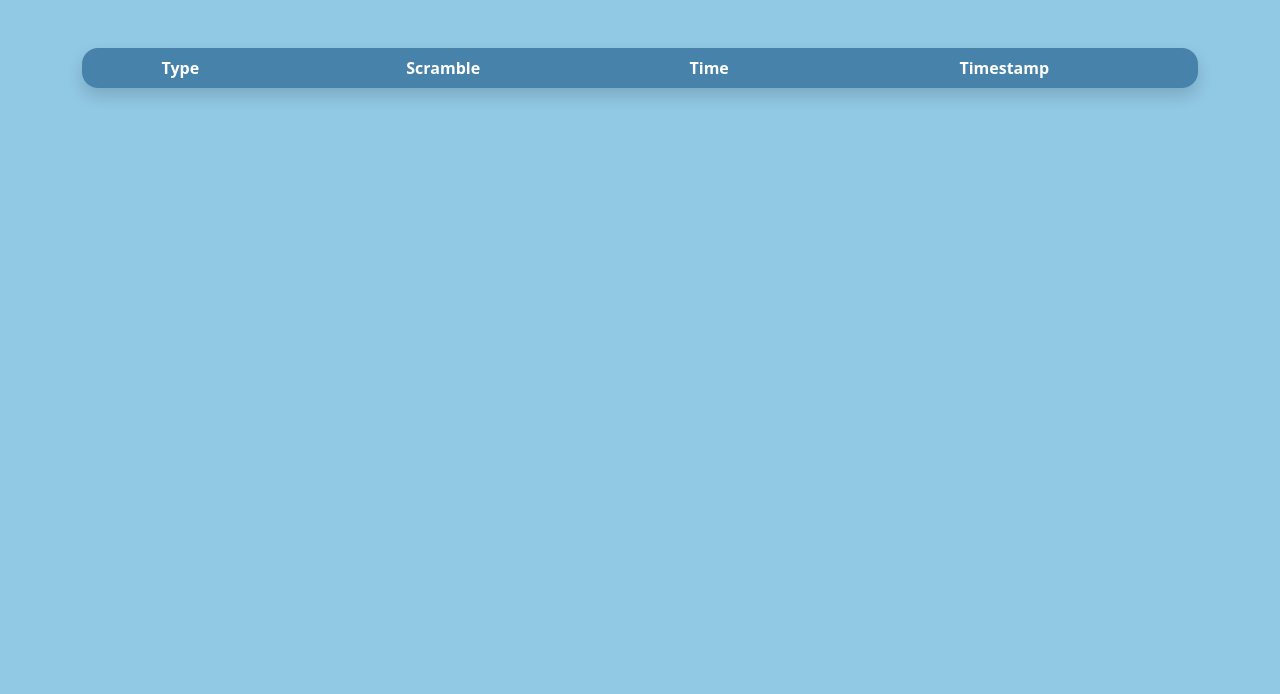
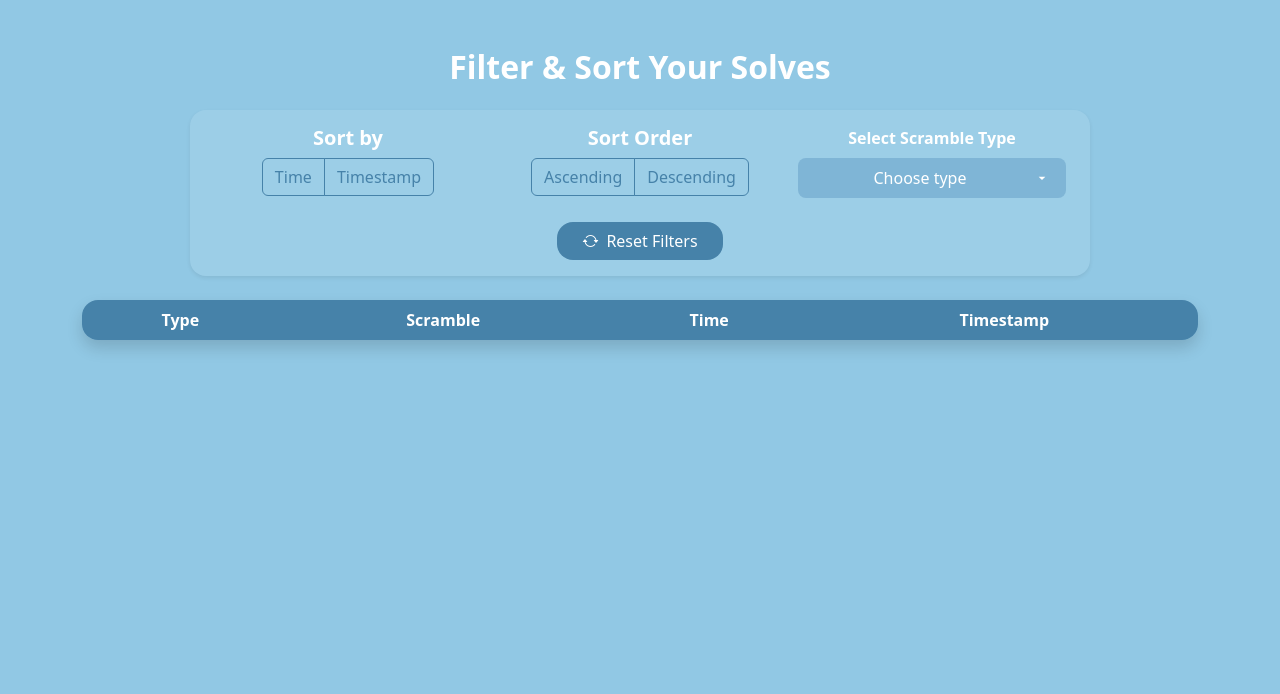
Before and after one commit to Sisalem-Amine/Rubick-s-Cube-App, a Flask app: page / in a window 1280 px wide. Shown: the part 106-800 px from the top of the page. Run offline with Flask 3, Linux system fonts and the light colour scheme; the visitor is signed in with stand-in values (Sample User, id 1); data comes from the database, SQL or seed files in the repository; both versions use the stored data as it was after the commit; lists and menus that the app fills with data are empty.

Commit message:
Fnish history functionality and add sorting settings

```diff
--- a/app.py
+++ b/app.py
@@ -3,7 +3,7 @@ import sqlite3
 from flask import Flask, render_template, redirect, url_for, request, session, flash, jsonify
 from flask_login import LoginManager, UserMixin, login_user, login_required, logout_user, current_user
 from werkzeug.security import generate_password_hash, check_password_hash
-from helpers import checkValidity
+from helpers import checkValidity, queryGenerator
 from datetime import datetime
 
 app = Flask(__name__)
@@ -34,22 +34,43 @@ def load_user(user_id):
         return User(id=row["id"], username=row["username"])
     return None
 
-@app.route("/")
+@app.route("/", methods=["GET", "POST"])
 @login_required
 def index():
-    conn = sqlite3.connect("users.db")
-    conn.row_factory = sqlite3.Row
-    cur = conn.cursor()
-    cur.execute("""
-        SELECT scramble_type, scramble, time, timestamp
-        FROM solves
-        WHERE user_id = ?
-        ORDER BY timestamp DESC
-    """, (current_user.id,))
-    solves = cur.fetchall()
-    conn.close()
+    if request.method == "POST":
+        sortData = request.get_json()
 
-    return render_template("index.html", solves=solves)
+        select = sortData.get("select")
+        sort = sortData.get("sort")
+        order = sortData.get("order")
+
+        query = queryGenerator(select, sort, order)
+
+        conn = sqlite3.connect("users.db")
+        conn.row_factory = sqlite3.Row
+        cur = conn.cursor()
+        cur.execute(query, (current_user.id,))
+        selected_solves = cur.fetchall()
+        conn.close()
+
+        return jsonify({
+            "data": [dict(row) for row in selected_solves]
+        })
+
+    else:
+        conn = sqlite3.connect("users.db")
+        conn.row_factory = sqlite3.Row
+        cur = conn.cursor()
+        cur.execute("""
+            SELECT scramble_type, scramble, time, timestamp
+            FROM solves
+            WHERE user_id = ?
+            ORDER BY timestamp
+        """, (current_user.id,))
+        solves = cur.fetchall()
+        conn.close()
+
+        return render_template("index.html", solves=solves)
 
 @app.route("/timer" ,methods=["GET", "POST"])
 @login_required
--- a/static/css/style.css
+++ b/static/css/style.css
@@ -189,3 +189,40 @@ tbody.body td {
     background-color: var(--highlight) !important;
     color: var(--text-dark) !important;
 }
+#select-by{
+    background-color: var(--highlight);
+}
+#reset-btn{
+    background-color: var(--primary);
+    color: var(--text-light);
+    transition: background-color 0.2s ease, color 0.2s ease, border-color 0.2s ease;
+}
+#reset-btn:hover{
+    color: var(--accent);
+    border-color: var(--accent);
+}
+#sort-form{
+    max-width: 900px;
+    background-color: rgba(255, 255, 255, 0.1);
+}
+.btn-check{
+    border-color: var(--primary);
+}
+.btn-outline-custom {
+    color: var(--primary);
+    border-color: var(--primary);
+    background-color: transparent;
+    transition: all 0.2s ease;
+}
+
+label.btn.btn-outline-custom:hover, label.btn.btn-outline-custom:focus {
+    background-color: var(--highlight);
+    color: var(--text-light);
+    border-color: var(--highlight);
+}
+
+.btn-check:checked + .btn-outline-custom {
+    background-color: var(--primary);
+    color: var(--text-light);
+    border-color: var(--primary);
+}
--- /dev/null
+++ b/static/js/core/history.js
@@ -0,0 +1,46 @@
+export function fetchSortSettings(tBodyEl, select, sort, order){
+    const data = {
+        select: select.value,
+        sort: sort,
+        order: order
+    };
+
+    console.log(data);
+
+    fetch('/', {
+        method: 'POST',
+        headers: {
+            'Content-Type': 'application/json'
+        },
+        body: JSON.stringify(data)
+    })
+    .then(res => {
+        if (!res.ok) {
+            throw new Error(`Server responded with status ${res.status}`);
+        }
+        return res.json();
+    })
+    .then(response => {
+        console.log(response.message);
+        showNewTable(tBodyEl, response.data);
+    })
+    .catch(error => {
+        console.error('Submission failed:', error);
+    });
+}
+
+function showNewTable(tbody, data = []){
+    let tBody = ``;
+
+    data.forEach(element => {
+        tBody += `
+            <tr>
+                <td class="fw-semibold">${element.scramble_type}</td>
+                <td class="text-start text-break">${element.scramble}</td>
+                <td class="text-nowrap">${element.time}</td>
+                <td class="text-nowrap">${element.timestamp}</td>
+            </tr>
+        `;
+    });
+    tbody.innerHTML = tBody;
+};
--- a/static/js/ui/app.js
+++ b/static/js/ui/app.js
@@ -5,6 +5,7 @@ import { runTimer } from '../core/timer.js';
 import { stopTimer } from '../core/timer.js';
 import { submitToServer } from '../core/timer.js';
 import { fetchStats } from '../core/timer.js';
+import { fetchSortSettings } from '../core/history.js';
 
 const form = document.getElementById('form-to-submit');
 const nav = document.getElementById('navbar');
@@ -16,6 +17,12 @@ const stats = document.getElementById('stats');
 const bestTime = document.getElementById('best-time');
 const solvesNum = document.getElementById('solves-num');
 const time = document.getElementById('time');
+const history = document.getElementById('history');
+const sortForm = document.getElementById('sort-form');
+const select = document.getElementById('select-by');
+const sortRadios = document.getElementsByName('sort-by');
+const sortRadiosOrder = document.getElementsByName('sort-order');
+const tBody = document.getElementById('tbody');
 
 let scrambleType = 'none';
 let myTimeOut;
@@ -114,3 +121,19 @@ if (timer) {
         fetchStats(solvesNum, bestTime, scrambleType);
     });
 }
+
+if(history){
+    ['change', 'reset'].forEach(event =>
+        sortForm.addEventListener(event, () => {
+            setTimeout(() => {
+                const sort = Array.from(sortRadios).find(r => r.checked)?.id || "sort-by-timestamp";
+                const sortValue = sort === "sort-by-time_ms" ? "time_ms" : "timestamp";
+
+                const order = Array.from(sortRadiosOrder).find(r => r.checked)?.id || "sort-order-asc";
+                const orderValue = order === "sort-order-desc" ? "DESC" : "ASC";
+
+                fetchSortSettings(tBody, select, sortValue, orderValue);
+            }, 0);
+        })
+    );
+}
--- a/templates/index.html
+++ b/templates/index.html
@@ -5,9 +5,66 @@
 {% endblock %}
 
 {% block body %}
-    <main id="history" class="container my-5 d-flex justify-content-center">
+<main id="history" class="container mt-5 flex-grow-1 d-flex flex-column align-items-center">
+
+    <!-- Section Title -->
+    <h2 class="fw-bold text-center mb-4">Filter & Sort Your Solves</h2>
+
+    <!-- Sort & Filter Form -->
+    <form id="sort-form" method="post" action="/" class="form mb-4 w-100 px-4 py-3 rounded-4 shadow-sm">
+        <div class="row text-center gy-4">
+
+            <!-- Sort By -->
+            <div class="col-md-4 d-flex flex-column align-items-center">
+                <h5 class="fw-bold mb-2">Sort by</h5>
+                <div class="btn-group" role="group" aria-label="Sort By">
+                    <input type="radio" class="btn-check" name="sort-by" id="sort-by-time_ms" autocomplete="off">
+                    <label class="btn btn-outline-custom" for="sort-by-time_ms">Time</label>
+
+                    <input type="radio" class="btn-check" name="sort-by" id="sort-by-timestamp" autocomplete="off">
+                    <label class="btn btn-outline-custom" for="sort-by-timestamp">Timestamp</label>
+                </div>
+            </div>
+
+            <!-- Sort Order -->
+            <div class="col-md-4 d-flex flex-column align-items-center">
+                <h5 class="fw-bold mb-2">Sort Order</h5>
+                <div class="btn-group" role="group" aria-label="Sort Order">
+                    <input type="radio" class="btn-check" name="sort-order" id="sort-order-asc" autocomplete="off">
+                    <label class="btn btn-outline-custom" for="sort-order-asc">Ascending</label>
+
+                    <input type="radio" class="btn-check" name="sort-order" id="sort-order-desc" autocomplete="off">
+                    <label class="btn btn-outline-custom" for="sort-order-desc">Descending</label>
+                </div>
+            </div>
+
+            <!-- Select Type -->
+            <div class="col-md-4 d-flex flex-column align-items-center">
+                <label for="select-by" class="fw-bold mb-2">Select Scramble Type</label>
+                <select id="select-by" class="form-select text-center select-custom" name="select-by">
+                    <option disabled selected class="d-none" value="none">Choose type</option>
+                    <option value="3x3">3x3</option>
+                    <option value="2x2">2x2</option>
+                    <option value="oll">OLL</option>
+                    <option value="pll">PLL</option>
+                </select>
+            </div>
+
+        </div>
+
+        <!-- Reset Button -->
+        <div class="row mt-4">
+            <div class="col d-flex justify-content-center">
+                <button id="reset-btn" type="reset" class="btn px-4 rounded-4">
+                    <span class="bi bi-arrow-repeat me-2"></span>Reset Filters
+                </button>
+            </div>
+        </div>
+    </form>
+
+    <!-- Table -->
     <div class="w-100">
-            <div class="table-responsive shadow rounded-4 overflow-hidden">
+        <div class="table-responsive shadow rounded-4">
             <table class="table table-hover table-borderless align-middle mb-0">
                 <thead class="head text-center text-nowrap">
                     <tr>
@@ -17,7 +74,7 @@
                         <th scope="col">Timestamp</th>
                     </tr>
                 </thead>
-                    <tbody class="body text-center">
+                <tbody id="tbody" class="body text-center">
                     {% for solve in solves %}
                     <tr>
                         <td class="fw-semibold">{{ solve.scramble_type }}</td>
@@ -30,5 +87,6 @@
             </table>
         </div>
     </div>
+
 </main>
 {% endblock %}
```
Also changed, not shown: helpers.py (+17 -0 lines), users.db. Lines whose indentation alone changed are shown as unchanged.
